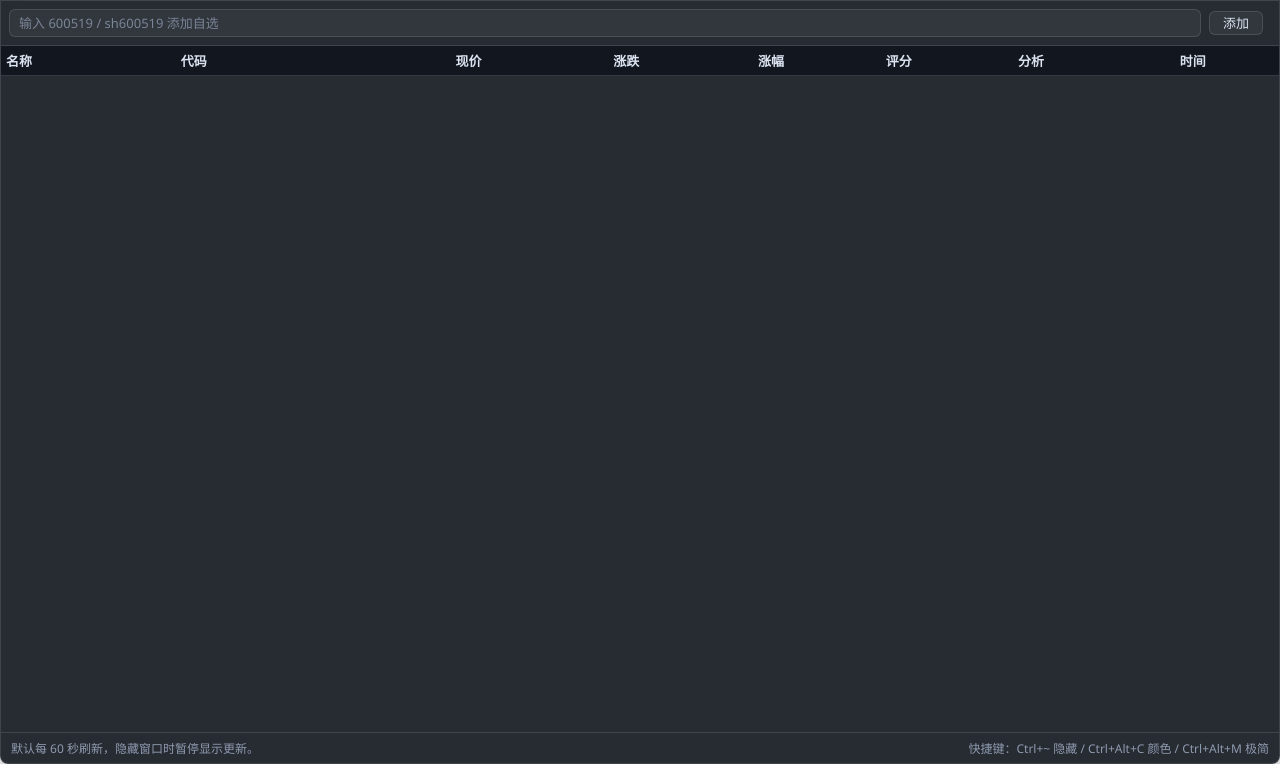
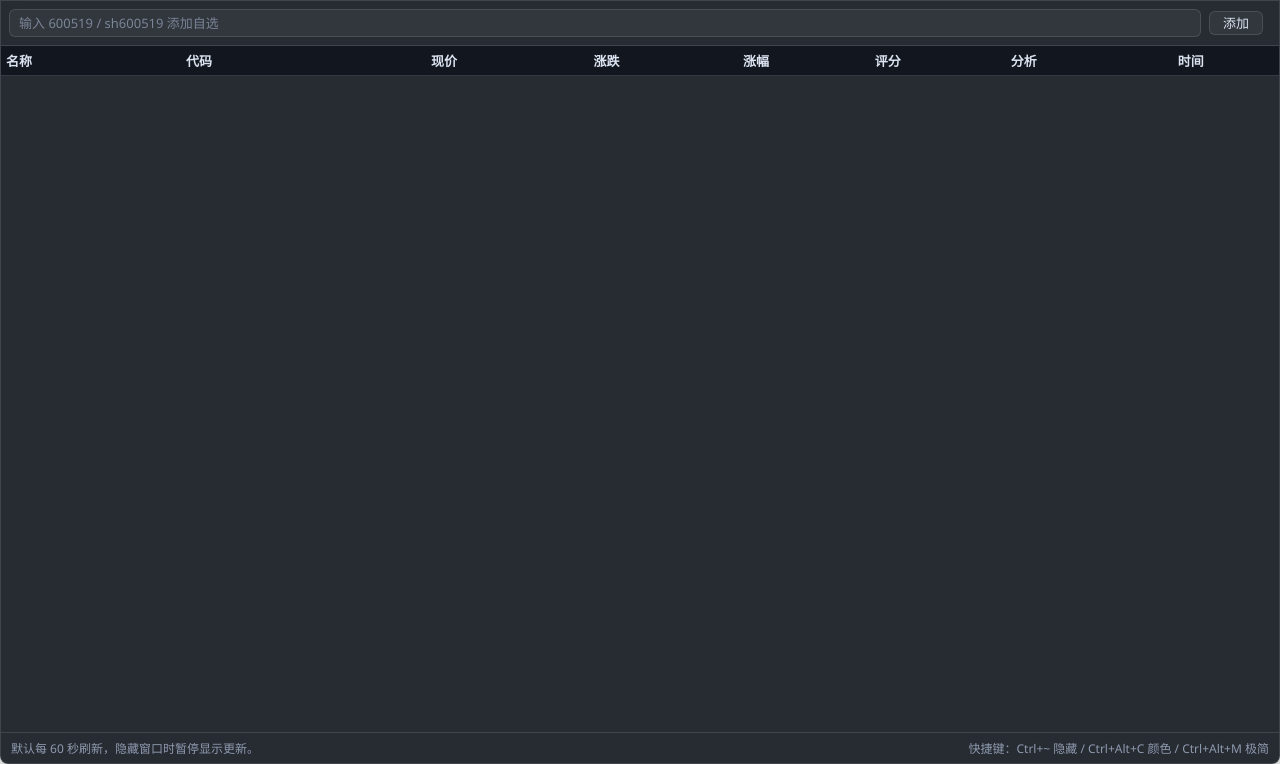
Before and after one commit to little-Yun/DeskTicker, an Electron app: page src/renderer/index.html in a window 1280 px wide. Shown: the part 36-800 px from the top of the page. Drawn offline with Linux system fonts and the light colour scheme; no server answers.

Commit message:
Align code and price columns

```diff
--- a/src/renderer/styles.css
+++ b/src/renderer/styles.css
@@ -183,8 +183,7 @@ td {
 
 th:first-child,
 td:first-child,
-th:nth-child(2),
-td:nth-child(2) {
+th:nth-child(2) {
   text-align: left;
 }
 
@@ -207,12 +206,12 @@ td:nth-child(1) {
 
 th:nth-child(2),
 td:nth-child(2) {
-  width: 68px;
+  width: 58px;
 }
 
 th:nth-child(3),
 td:nth-child(3) {
-  width: 78px;
+  width: 70px;
 }
 
 th:nth-child(4),
```
